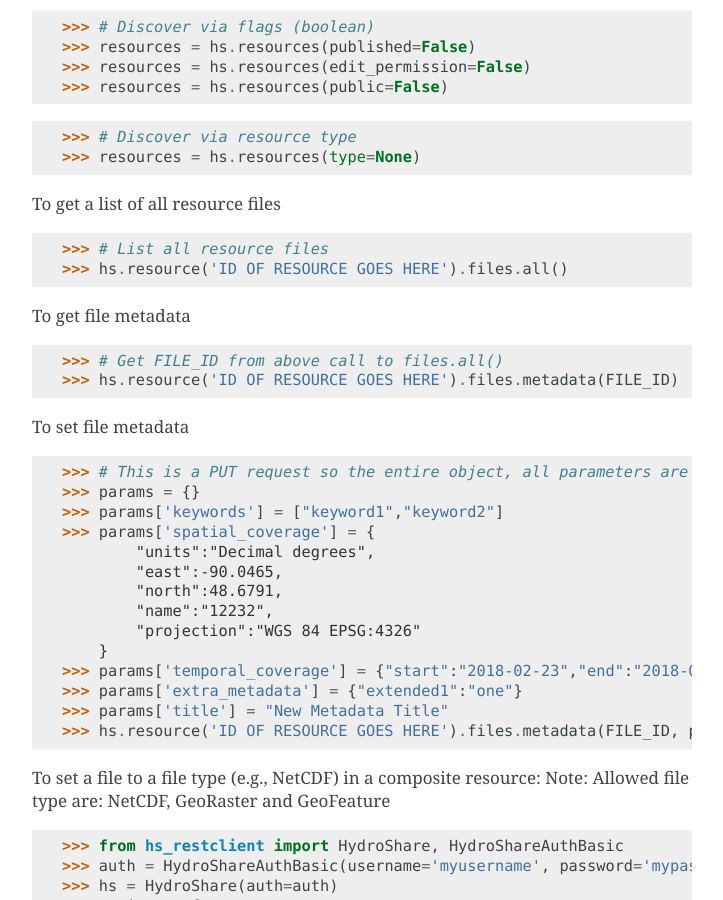
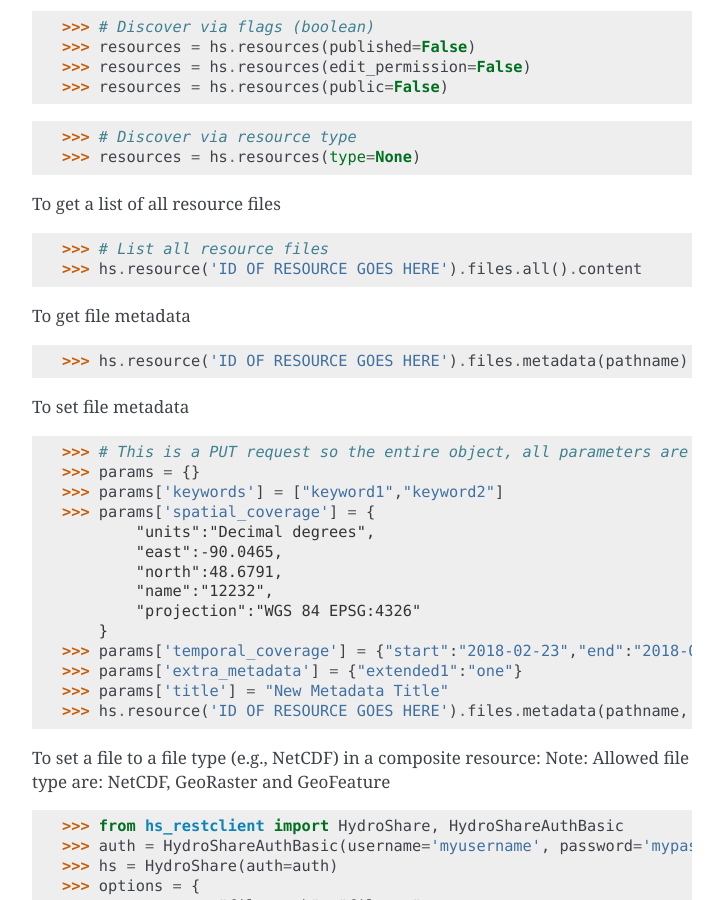
Before and after one commit to hydroshare/hs_restclient, a Sphinx documentation site: the page built from docs/index.rst, in a window 1280 px wide and 900 px high, scrolled down 9391 px. Shown: the whole window, without its empty margins (388-1111 px from the left). Built offline with Sphinx 7.4.7, drawn with Linux system fonts in a browser that asks for light colours.

Commit message:
use file_path instead of file_id

```diff
--- a/docs/index.rst
+++ b/docs/index.rst
@@ -450,12 +450,11 @@ To discover resources via other parameters
 To get a list of all resource files
 
     >>> # List all resource files
-    >>> hs.resource('ID OF RESOURCE GOES HERE').files.all()
+    >>> hs.resource('ID OF RESOURCE GOES HERE').files.all().content
 
 To get file metadata
 
-    >>> # Get FILE_ID from above call to files.all()
-    >>> hs.resource('ID OF RESOURCE GOES HERE').files.metadata(FILE_ID)
+    >>> hs.resource('ID OF RESOURCE GOES HERE').files.metadata(pathname).content
 
 To set file metadata
 
@@ -472,7 +471,7 @@ To set file metadata
     >>> params['temporal_coverage'] = {"start":"2018-02-23","end":"2018-02-29"}
     >>> params['extra_metadata'] = {"extended1":"one"}
     >>> params['title'] = "New Metadata Title"
-    >>> hs.resource('ID OF RESOURCE GOES HERE').files.metadata(FILE_ID, params)
+    >>> hs.resource('ID OF RESOURCE GOES HERE').files.metadata(pathname, params)
 
 To set a file to a file type (e.g., NetCDF) in a composite resource:
 Note: Allowed file type are: NetCDF, GeoRaster and GeoFeature
```
Also changed, not shown: 1 other file.
